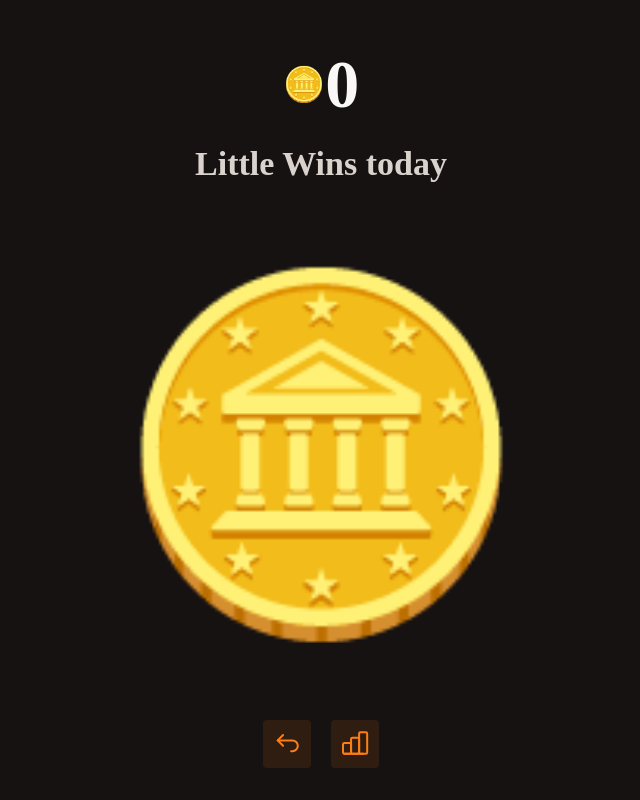
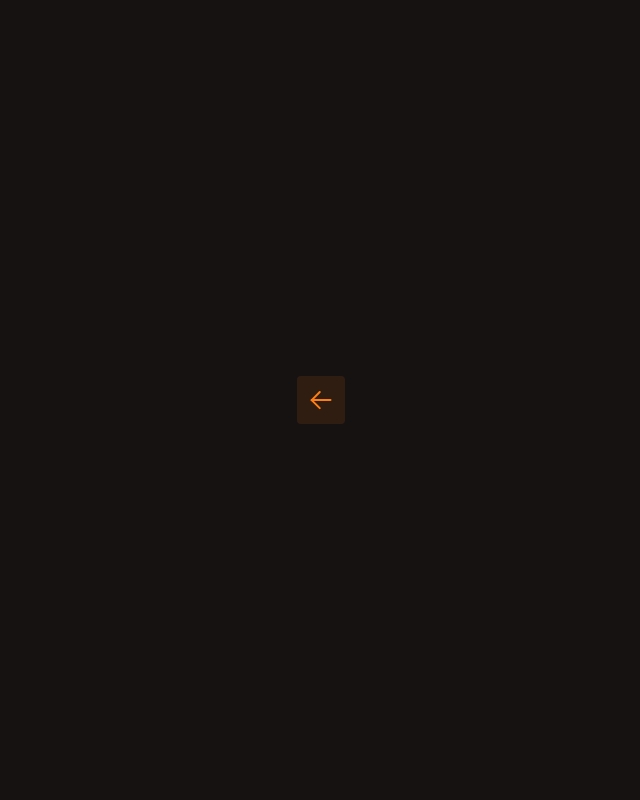
Before and after one commit to tannerkrewson/little-wins, a React (Create React App) app: page / in a window 1280 px wide. Both pictures are taken after a click on the button 674 px from the left and 743 px from the top of the page. Shown: the whole page, without its empty margins (319-959 px from the left). Built offline with nearby package versions, Linux system fonts and the light colour scheme.

Commit message:
add history page

```diff
--- a/src/App.tsx
+++ b/src/App.tsx
@@ -1,48 +1,20 @@
-import { ActionIcon, Group } from "@mantine/core";
-import { IconArrowBackUp, IconChartBar } from "@tabler/icons-react";
+import { useState } from "react";
+
 import "./App.css";
-import EmojiButton from "./components/EmojiButton";
-import { animateEmoji } from "./utils/animateCount";
-import useCountTracker from "./utils/useCountTracker";
+
+import MainPage from "./pages/MainPage";
+import HistoryPage from "./pages/HistoryPage";
 
 function App() {
-	const { todaysCount, increaseTodaysCount, decreaseTodaysCount } =
-		useCountTracker();
+	const [currentPage, setCurrentPage] = useState("MainPage");
 	return (
 		<div className="App">
-			<div className="big-count">
-				<div className="big-count-coin">🪙</div>
-				<div className="big-count-text">{todaysCount}</div>
-			</div>
-			<div>Little Wins today</div>
-			<EmojiButton
-				onClick={() => {
-					increaseTodaysCount();
-					animateEmoji();
-				}}
-			/>
-			<Group gap="lg">
-				<ActionIcon
-					variant="light"
-					color="orange"
-					size="3em"
-					aria-label="Settings"
-					onClick={decreaseTodaysCount}
-				>
-					<IconArrowBackUp
-						style={{ width: "70%", height: "70%" }}
-						stroke={1.5}
-					/>
-				</ActionIcon>
-				<ActionIcon
-					variant="light"
-					color="orange"
-					size="3em"
-					aria-label="Settings"
-				>
-					<IconChartBar style={{ width: "70%", height: "70%" }} stroke={1.5} />
-				</ActionIcon>
-			</Group>
+			{currentPage === "MainPage" && (
+				<MainPage setCurrentPage={setCurrentPage} />
+			)}
+			{currentPage === "HistoryPage" && (
+				<HistoryPage setCurrentPage={setCurrentPage} />
+			)}
 		</div>
 	);
 }
--- /dev/null
+++ b/src/pages/HistoryPage.tsx
@@ -0,0 +1,27 @@
+import { ActionIcon, Group } from "@mantine/core";
+import { IconArrowLeft } from "@tabler/icons-react";
+import useCountTracker from "../utils/useCountTracker";
+
+function HistoryPage({
+	setCurrentPage,
+}: {
+	setCurrentPage: (newPage: string) => void;
+}) {
+	const { counts } = useCountTracker();
+	return (
+		<>
+			<Group gap="lg">
+				<ActionIcon
+					variant="light"
+					color="orange"
+					size="3em"
+					onClick={() => setCurrentPage("MainPage")}
+				>
+					<IconArrowLeft style={{ width: "70%", height: "70%" }} stroke={1.5} />
+				</ActionIcon>
+			</Group>
+		</>
+	);
+}
+
+export default HistoryPage;
--- /dev/null
+++ b/src/pages/MainPage.tsx
@@ -0,0 +1,52 @@
+import { ActionIcon, Group } from "@mantine/core";
+import { IconArrowBackUp, IconChartBar } from "@tabler/icons-react";
+import EmojiButton from "../components/EmojiButton";
+import { animateEmoji } from "../utils/animateCount";
+import useCountTracker from "../utils/useCountTracker";
+
+function MainPage({
+	setCurrentPage,
+}: {
+	setCurrentPage: (newPage: string) => void;
+}) {
+	const { todaysCount, increaseTodaysCount, decreaseTodaysCount } =
+		useCountTracker();
+	return (
+		<>
+			<div className="big-count">
+				<div className="big-count-coin">🪙</div>
+				<div className="big-count-text">{todaysCount}</div>
+			</div>
+			<div>Little Wins today</div>
+			<EmojiButton
+				onClick={() => {
+					increaseTodaysCount();
+					animateEmoji();
+				}}
+			/>
+			<Group gap="lg">
+				<ActionIcon
+					variant="light"
+					color="orange"
+					size="3em"
+					onClick={decreaseTodaysCount}
+				>
+					<IconArrowBackUp
+						style={{ width: "70%", height: "70%" }}
+						stroke={1.5}
+					/>
+				</ActionIcon>
+				<ActionIcon
+					variant="light"
+					color="orange"
+					size="3em"
+					onClick={() => setCurrentPage("HistoryPage")}
+				>
+					<IconChartBar style={{ width: "70%", height: "70%" }} stroke={1.5} />
+				</ActionIcon>
+			</Group>
+		</>
+	);
+}
+
+export default MainPage;
```
